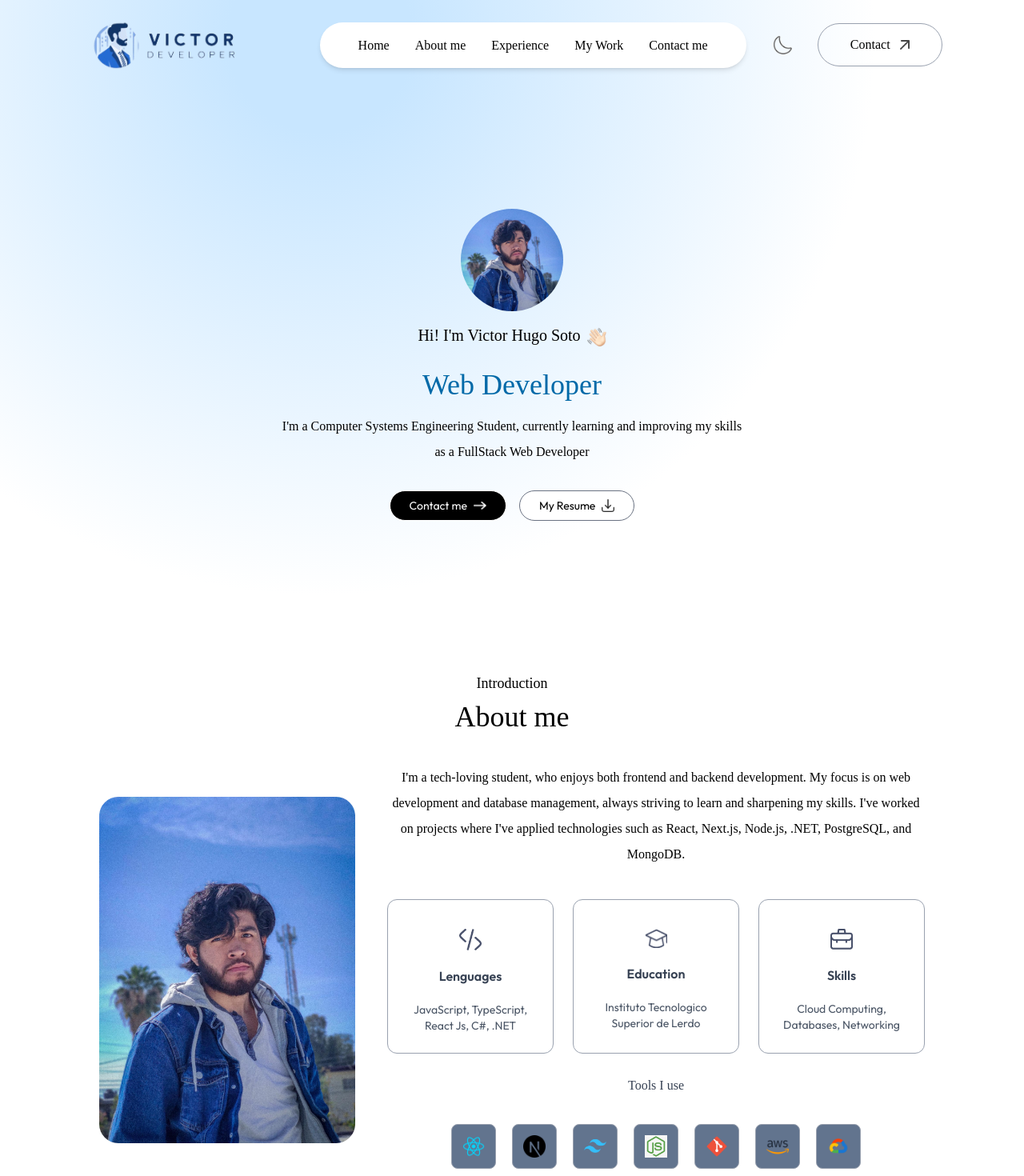
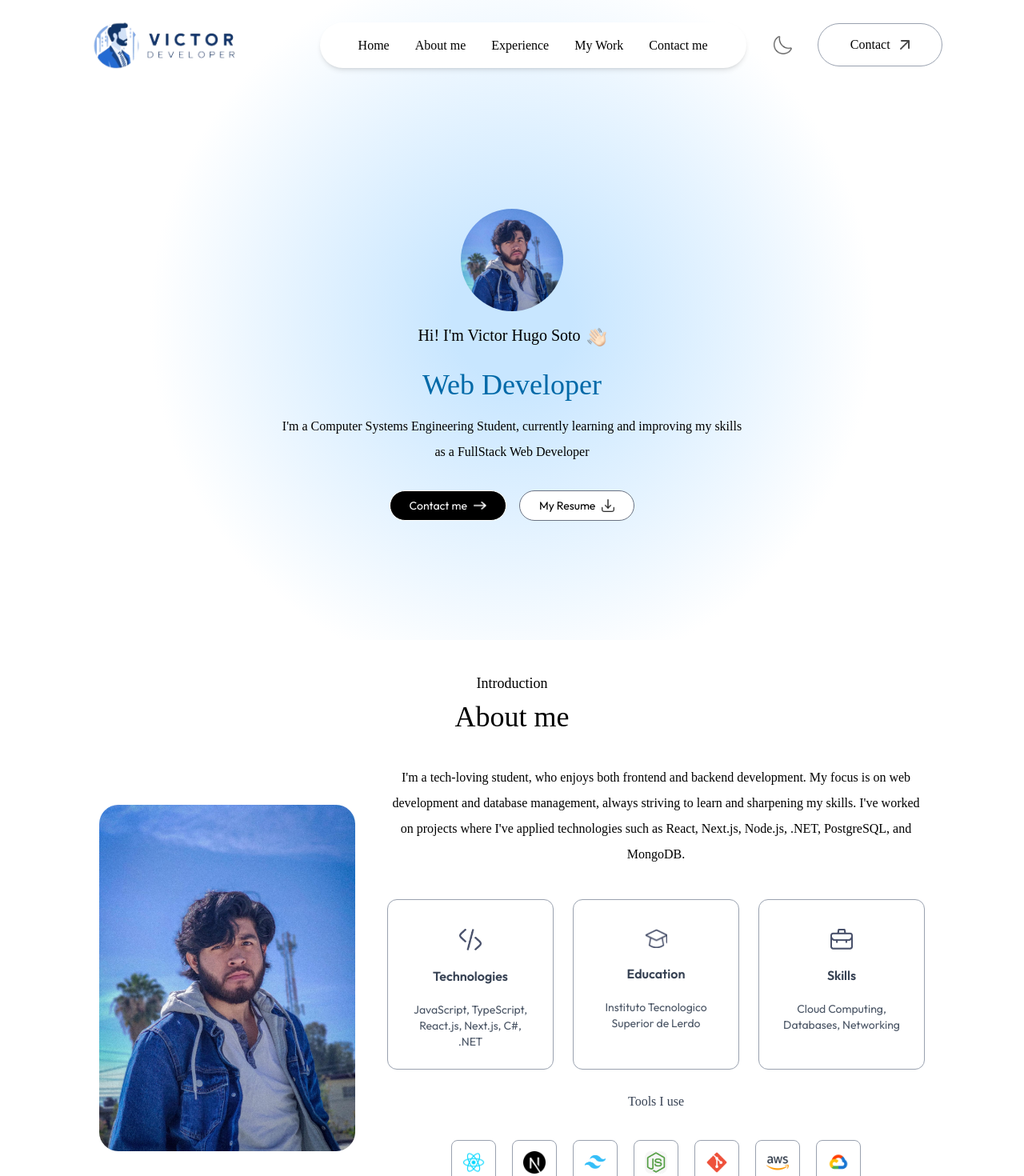
Before and after one commit to VicVaporub14/portafolio-web, a Next.js app: page / in a window 1280 px wide. Shown: the top 1470 px of the page at 80% size. Built offline with nearby package versions, Linux system fonts and the light colour scheme; a web font is replaced by a local one.

Commit message:
Cambios finales a dark mode

```diff
--- a/app/components/About.jsx
+++ b/app/components/About.jsx
@@ -33,13 +33,13 @@ export default function About({isDarkMode}) {
                 </ul>
 
                 <h4 className='my-6 text-gray-700 font-ovo dark:text-white'>Tools I use</h4>
-                <ul className='w-72 sm:w-full grid grid-cols-5 sm:flex items-center sm:justify-center gap-3 sm:gap-5 dark:bg-slate-600 rounded-xl p-2'>
+                <ul className='w-72 sm:w-full grid grid-cols-5 sm:flex items-center sm:justify-center gap-3 sm:gap-5 rounded-xl p-2'>
                     {toolsData.map((tool, index) => (
                         <li
                             key={index}
-                            className='flex items-center justify-center w-12 sm:w-14 aspect-square border border-gray-400 rounded-lg cursor-pointer hover:-translate-y-1 duration-500 bg-slate-500'
+                            className='flex items-center justify-center w-12 sm:w-14 aspect-square border border-gray-400 rounded-lg cursor-pointer hover:-translate-y-1 duration-500 dark:bg-slate-600'
                         >
-                            <Image src={tool} alt='Tool' className='w-5 sm:w-7' />
+                            <Image src={tool} alt='Tool' className='w-5 sm:w-7 rounded-lg' />
                         </li>
                     ))}
                 </ul>
--- a/app/components/Contact.jsx
+++ b/app/components/Contact.jsx
@@ -3,7 +3,7 @@ import Image from "next/image";
 import { useState } from "react";
 
 
-export default function Contact() {
+export default function Contact({isDarkMode}) {
 
     const [result, setResult] = useState("");
 
@@ -31,8 +31,8 @@ export default function Contact() {
     };
 
     return (
-        <div id='contact' className='w-full max-w-2xl mx-auto py-10 px-6 scroll-mt-20'>
-            <div className="border rounded-lg border-gray-400 px-10 py-12">
+        <div id='contact' className='w-full max-w-2xl mx-auto py-10 px-6 scroll-mt-20 dark:bg-radial-light'>
+            <div className='border rounded-lg border-gray-400 px-10 py-12 '>
                 <h4 className='text-center mb-2 text-lg font-ovo'>Connect with me</h4>
                 <h2 className='text-center text-4xl font-ovo'>Get in touch</h2>
 
--- a/app/globals.css
+++ b/app/globals.css
@@ -7,8 +7,8 @@
   --color-customBlue: rgba(30,58,108, 1);
   --font-outfit: "Outfit", "sans-serif";
   --font-ovo: "Ovo", serif;
-  --bg-radial-light: radial-gradient(circle at 400px 50px, rgb(200, 230, 255) 10%, rgb(255,255,255) 60%);
-  --bg-radial-dark: radial-gradient(circle at 400px 50px, rgba(30,58,108, 1) 30%, rgba(30,40,60, 1) 60%);
+  --bg-radial-light: radial-gradient(circle at center, rgb(200, 230, 255) 10%, rgb(255,255,255) 60%);
+  --bg-radial-dark: radial-gradient(circle at center, rgba(30,58,108, 1) 30%, rgba(30,40,60, 1) 60%);
   --shadow-black: 4px 4px 0 #000;
   --shadow-white: 0px 2px 6px -4px #fff;
 
--- a/app/layout.js
+++ b/app/layout.js
@@ -17,7 +17,7 @@ export const metadata = {
 
 export default function RootLayout({ children }) {
   return (
-    <html lang="en" className="scroll-smooth">
+    <html lang="en" className="scroll-smooth dark">
       <body
         className={`${outfit.className} antialiased leading-8 overflow-x-hidden dark:bg-darkTheme dark:text-white transition-colors duration-500`}
       >
--- a/assets/assets.js
+++ b/assets/assets.js
@@ -122,7 +122,7 @@ export const serviceData = [
 ]
 
 export const infoList = [
-    { icon: assets.code_icon, iconDark: assets.code_icon_dark, title: 'Lenguages', description: 'JavaScript, TypeScript, React Js, C#, .NET' },
+    { icon: assets.code_icon, iconDark: assets.code_icon_dark, title: 'Technologies', description: 'JavaScript, TypeScript, React.js, Next.js, C#, .NET' },
     { icon: assets.edu_icon, iconDark: assets.edu_icon_dark, title: 'Education', description: 'Instituto Tecnologico Superior de Lerdo' },
     { icon: assets.project_icon, iconDark: assets.project_icon_dark, title: 'Skills', description: 'Cloud Computing, Databases, Networking' }
 ];
```
Also changed, not shown: 1 other file (tests, documents, lock files or other folders).
